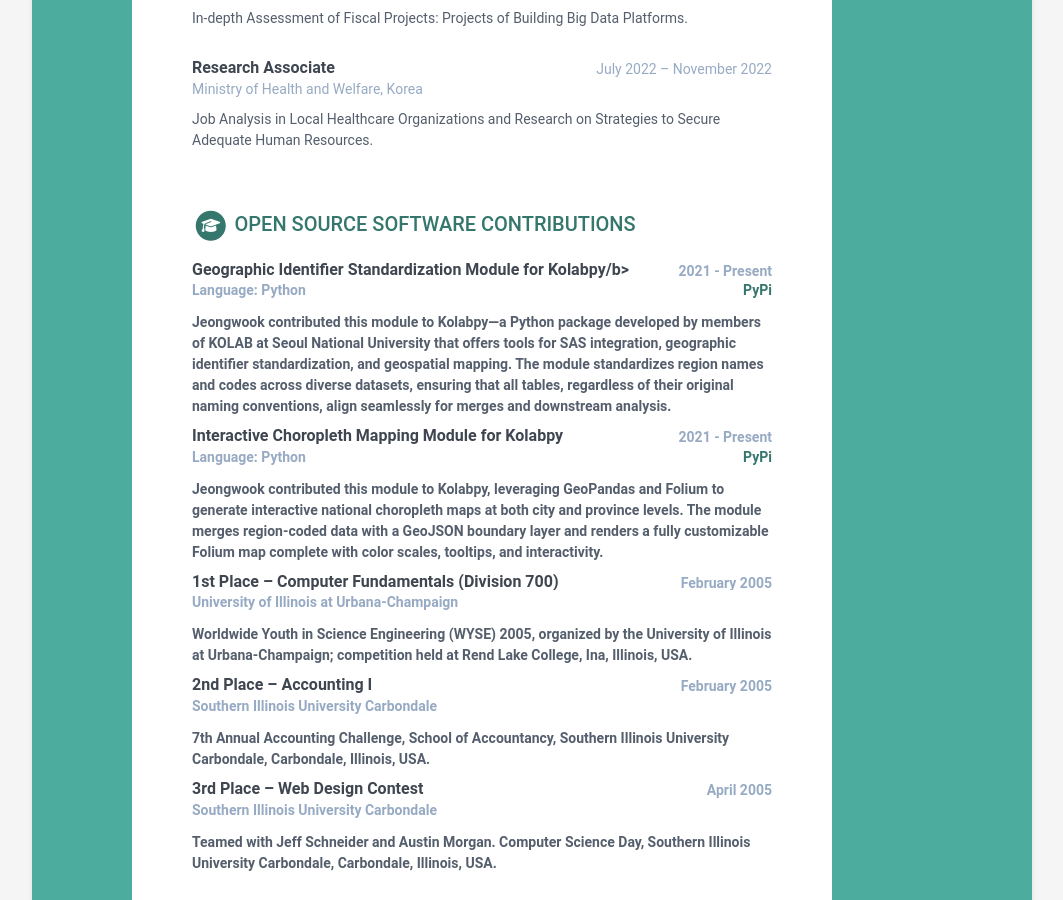
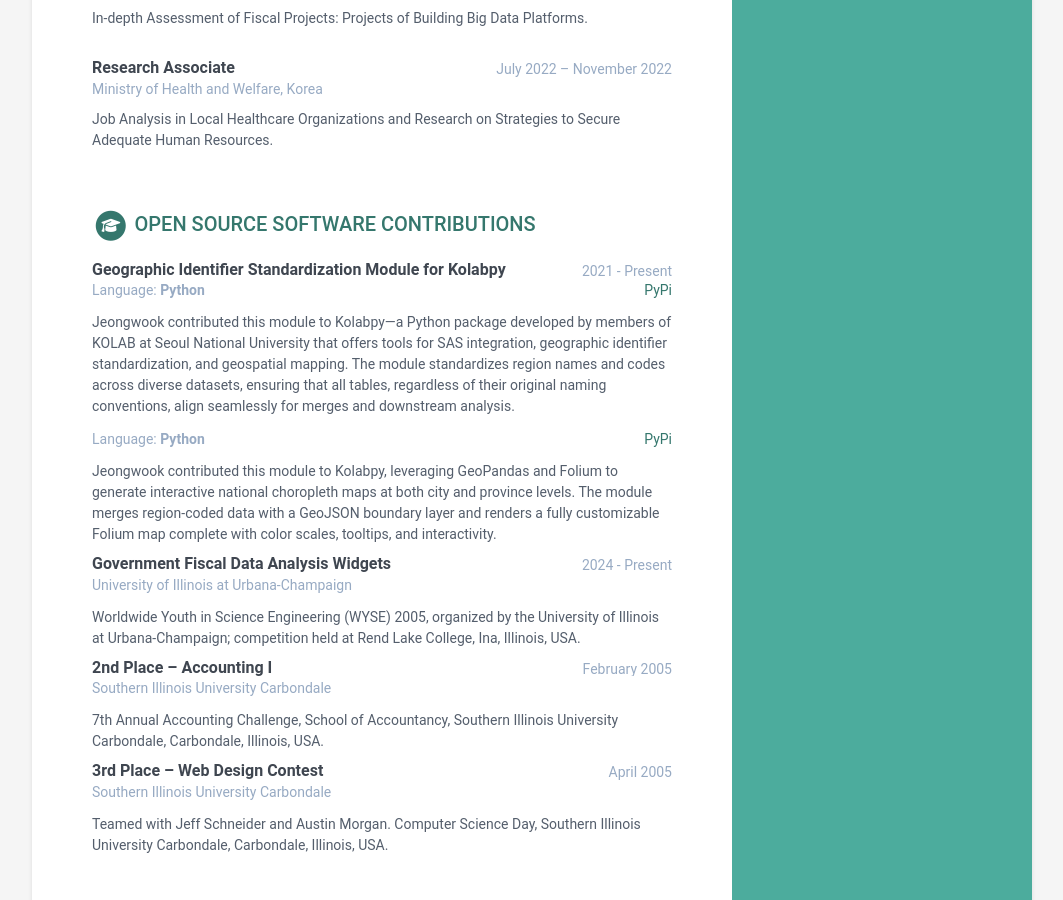
Before and after one commit to WookieLee/wookielee.github.io, a Jekyll site: the page built from index.html, in a window 1280 px wide and 900 px high, scrolled down 1990 px. Shown: the whole window, without its empty margins (108-1171 px from the left). Built offline with Jekyll 4.4.1, drawn with Linux system fonts in a browser that asks for light colours.

Commit message:
Update data.yml

```diff
--- a/_data/data.yml
+++ b/_data/data.yml
@@ -172,7 +172,7 @@
 software:
   title: Open Source Software Contributions
   list:
-  - name: <b>Geographic Identifier Standardization Module for Kolabpy/b>
+  - name: <b>Geographic Identifier Standardization Module for Kolabpy</b>
     start: 2021
     end: Present
     organization: "Language: <b>Python</b>"
@@ -181,7 +181,7 @@
     credentialname: PyPi
     details: |
       Jeongwook contributed this module to Kolabpy—a Python package developed by members of KOLAB at Seoul National University that offers tools for SAS integration, geographic identifier standardization, and geospatial mapping. The module standardizes region names and codes across diverse datasets, ensuring that all tables, regardless of their original naming conventions, align seamlessly for merges and downstream analysis.
-  - name: <b>Interactive Choropleth Mapping Module for Kolabpy</b>
+  - name: <b></b>
     start: 2021
     end: Present
     organization: "Language: <b>Python</b>"
@@ -190,9 +190,9 @@
     credentialname: PyPi
     details: |
       Jeongwook contributed this module to Kolabpy, leveraging GeoPandas and Folium to generate interactive national choropleth maps at both city and province levels. The module merges region-coded data with a GeoJSON boundary layer and renders a fully customizable Folium map complete with color scales, tooltips, and interactivity.
-  - name: <b>1st Place – Computer Fundamentals (Division 700)</b>
-    start: February 2005
-    #end:
+  - name: <b>Government Fiscal Data Analysis Widgets</b>
+    start: 2024
+    end: Present
     organization: University of Illinois at Urbana-Champaign
     #credentialid: 111-222
     #credentialurl: www.github.com
```
